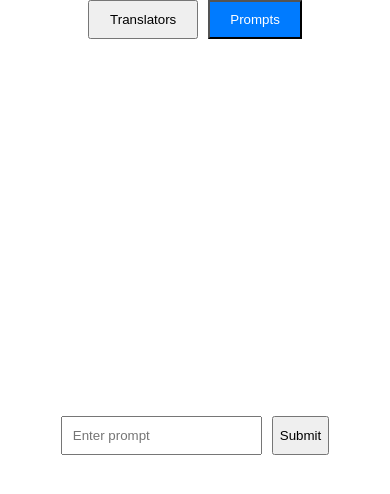
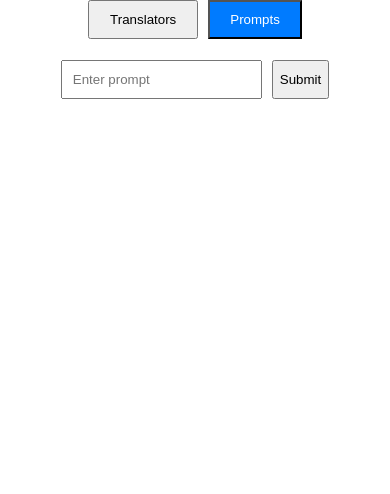
Before and after one commit to hhankj2u/omni-lazy, a Vue app in the folder frontend/: page / in a window 390 px wide. Both pictures are taken after a click on the button "Prompts". Shown: the top 494 px of the page. Built offline with nearby package versions, Linux system fonts and the light colour scheme.

Commit message:
Enhance prompt submission functionality and improve results layout; add enter key support and adjust styles for better responsiveness

```diff
--- a/frontend/src/components/Prompts.vue
+++ b/frontend/src/components/Prompts.vue
@@ -1,7 +1,7 @@
 <template>
   <div id="prompts">
     <div class="input-container">
-      <input v-model="prompt" placeholder="Enter prompt" />
+      <input v-model="prompt" placeholder="Enter prompt" @keyup.enter="submitPrompt" />
       <button @click="submitPrompt">Submit</button>
     </div>
     <div class="results-container">
@@ -42,7 +42,6 @@ export default {
 
 .input-container {
   display: flex;
-  margin-bottom: 20px;
   justify-content: center;
 }
 
@@ -53,8 +52,14 @@ export default {
 }
 
 .results-container {
-  display: flex;
-  justify-content: center;
-  width: 100%;
+    display: flex;
+    flex-wrap: wrap;
+    gap: 20px;
+    width: 100%;
+    justify-content: space-evenly;
+    height: calc(100vh - 80px);
+    /* Adjust for input/button height */
+    overflow-y: auto;
+    /* Add scrolling if content exceeds height */
 }
 </style>
```
